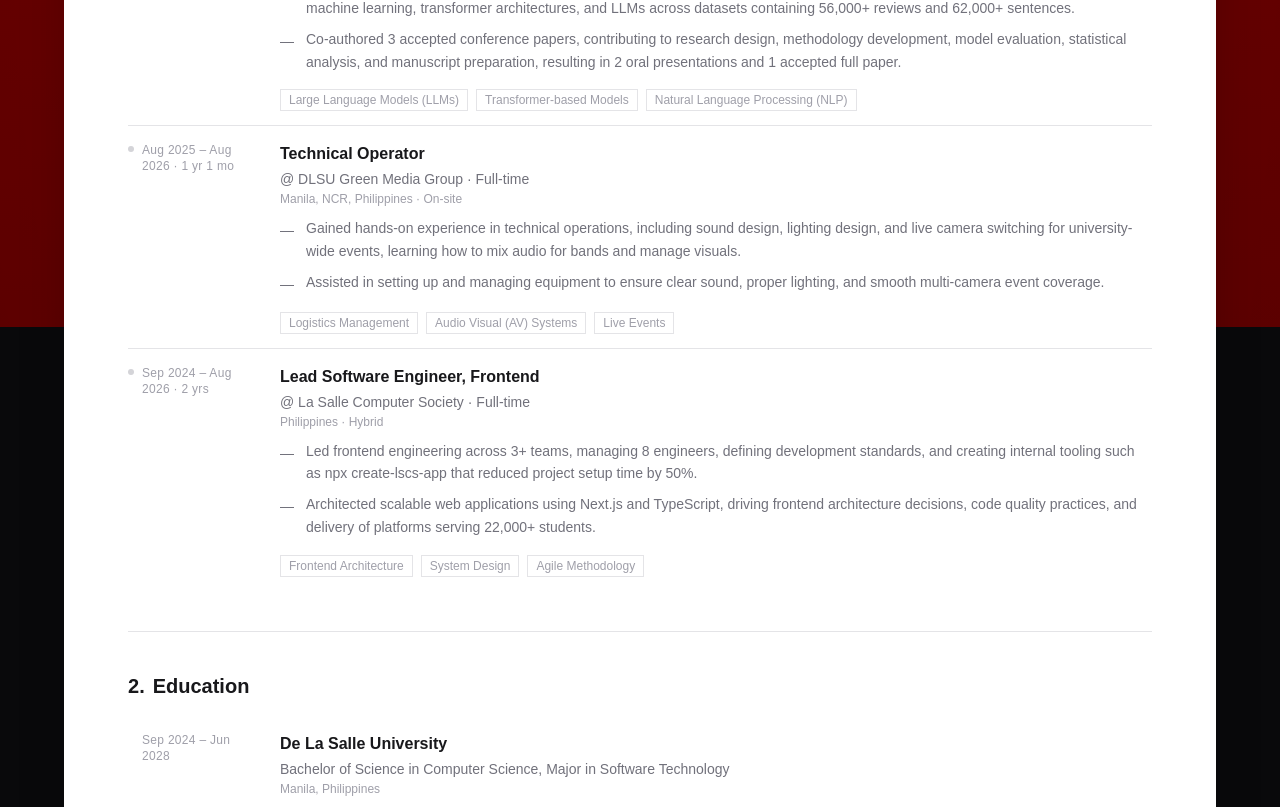
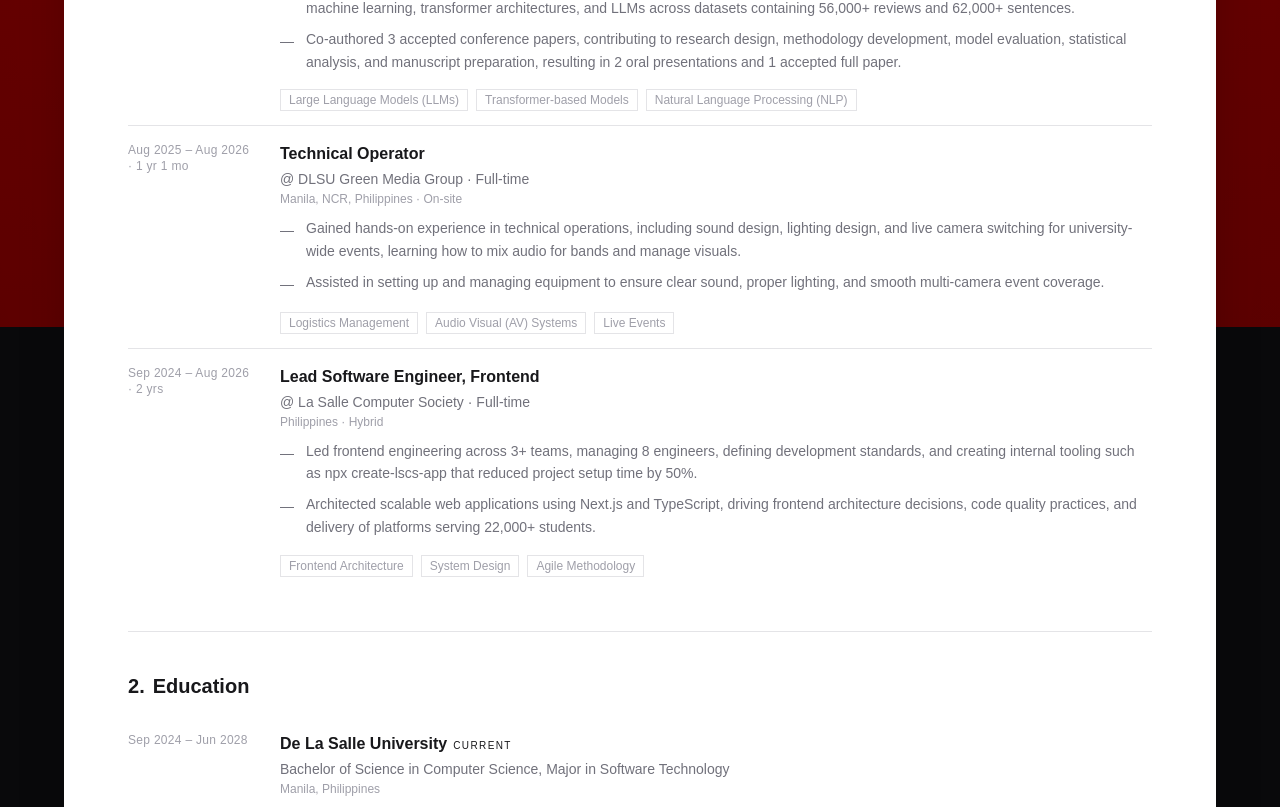
Before and after one commit to mbchavez27/mbchavezzportfolio, a React (Vite) app: page /experience in a window 1280 px wide. Shown: the part 473-1280 px from the top of the page. Built offline with nearby package versions, Linux system fonts and the light colour scheme.

Commit message:
style(experience): tag ongoing roles with a small-caps current label
Replaces the pulsing dot on the home page and the status dots on the
experience page with a quiet maroon label after the title; the date
column now holds only dates.

```diff
--- /dev/null
+++ b/src/features/experience/components/CurrentLabel.tsx
@@ -0,0 +1,8 @@
+/** The quiet small-caps tag set after the title of a role or program that is still going. */
+export default function CurrentLabel() {
+  return (
+    <span className="ml-1.5 font-body text-[10px] font-medium uppercase tracking-[0.14em] text-primary">
+      Current
+    </span>
+  );
+}
--- a/src/features/experience/components/CurrentRoles.tsx
+++ b/src/features/experience/components/CurrentRoles.tsx
@@ -1,6 +1,7 @@
 import EntryRow, { EntryList } from "@/components/molecules/EntryRow";
 import MoreLink from "@/components/molecules/MoreLink";
 import SectionHeading from "@/components/molecules/SectionHeading";
+import CurrentLabel from "./CurrentLabel";
 
 export type CurrentRoleEntry = {
   readonly role: string;
@@ -22,16 +23,8 @@ export default function CurrentRoles({ entries }: { entries: readonly CurrentRol
           <EntryRow
             key={`${entry.role}@${entry.organization}`}
             position={i}
-            meta={
-              <span className="flex items-center gap-2 uppercase">
-                <span className="relative flex w-2 h-2">
-                  <span className="absolute inset-0 rounded-full bg-primary opacity-75 animate-ping" />
-                  <span className="relative w-2 h-2 rounded-full bg-primary" />
-                </span>
-                Now · {entry.duration}
-              </span>
-            }
-            title={entry.role}
+            meta={entry.duration}
+            title={<>{entry.role}<CurrentLabel /></>}
             to={EXPERIENCE_PATH}
             subtitle={
               <>
--- a/src/features/experience/components/EducationTimeline.tsx
+++ b/src/features/experience/components/EducationTimeline.tsx
@@ -1,7 +1,7 @@
 import Tag from "@/components/atoms/Tag";
 import EntryRow, { EntryList } from "@/components/molecules/EntryRow";
 import SectionHeading from "@/components/molecules/SectionHeading";
-import WhenMeta from "./WhenMeta";
+import CurrentLabel from "./CurrentLabel";
 
 export type SchoolingEntry = {
   readonly when: string;
@@ -21,8 +21,8 @@ export default function EducationTimeline({ entries }: { entries: readonly Schoo
           <EntryRow
             key={entry.school}
             position={i}
-            meta={<WhenMeta when={entry.when} isOngoing={entry.isOngoing} />}
-            title={entry.school}
+            meta={entry.when}
+            title={<>{entry.school}{entry.isOngoing && <CurrentLabel />}</>}
             subtitle={
               <>
                 {entry.program}
--- a/src/features/experience/components/ExperienceTimeline.tsx
+++ b/src/features/experience/components/ExperienceTimeline.tsx
@@ -1,7 +1,7 @@
 import EntryRow, { EntryList } from "@/components/molecules/EntryRow";
 import SectionHeading from "@/components/molecules/SectionHeading";
 import TagList from "@/components/molecules/TagList";
-import WhenMeta from "./WhenMeta";
+import CurrentLabel from "./CurrentLabel";
 
 export type PositionEntry = {
   readonly when: string;
@@ -23,8 +23,8 @@ export default function ExperienceTimeline({ entries }: { entries: readonly Posi
           <EntryRow
             key={`${entry.role}@${entry.organization}`}
             position={i}
-            meta={<WhenMeta when={entry.when} isOngoing={entry.isOngoing} />}
-            title={entry.role}
+            meta={entry.when}
+            title={<>{entry.role}{entry.isOngoing && <CurrentLabel />}</>}
             subtitle={
               <>
                 <span className="text-primary">@</span> {entry.organization} · {entry.employmentType}
--- a/src/features/experience/components/WhenMeta.tsx
+++ /dev/null
@@ -1,9 +0,0 @@
-/** The meta column for an experience or education row: its dates, with a maroon dot while ongoing. */
-export default function WhenMeta({ when, isOngoing }: { when: string; isOngoing: boolean }) {
-  return (
-    <span className="flex items-start gap-2">
-      <span className={`mt-1 shrink-0 w-1.5 h-1.5 rounded-full ${isOngoing ? "bg-primary" : "bg-zinc-300"}`} />
-      {when}
-    </span>
-  );
-}
```
